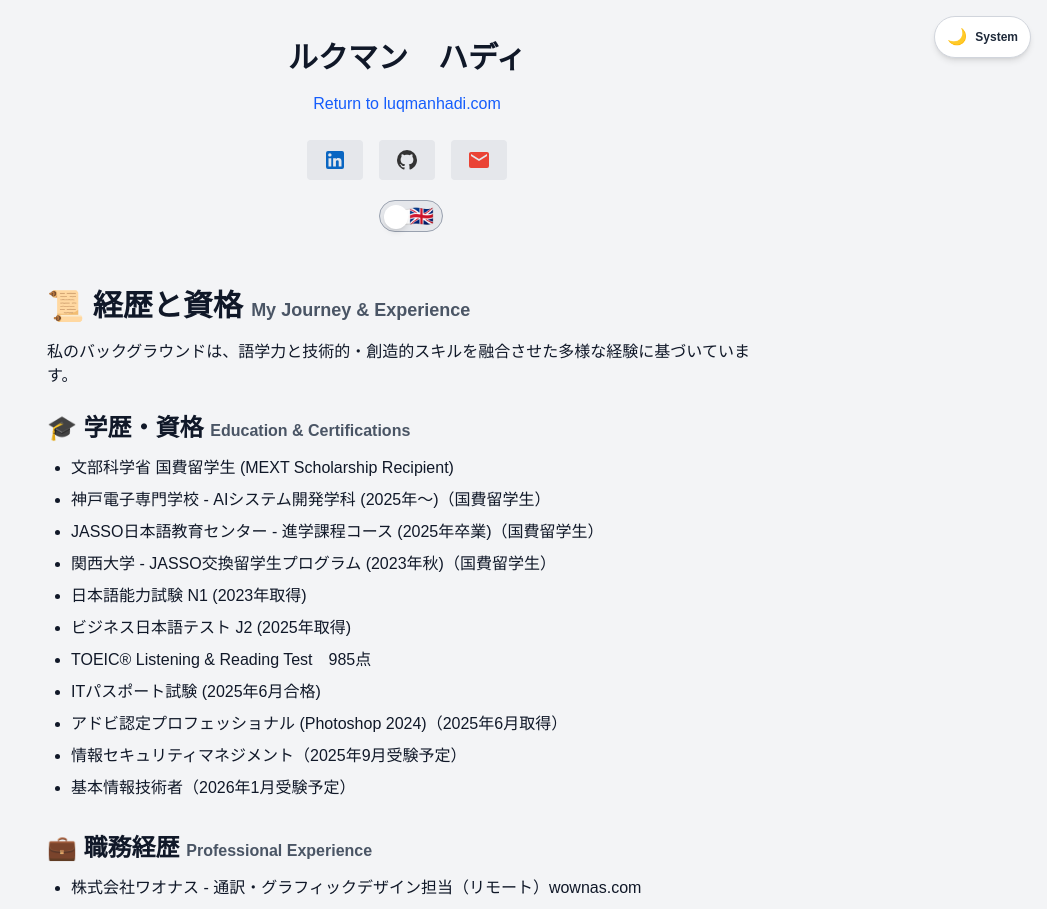
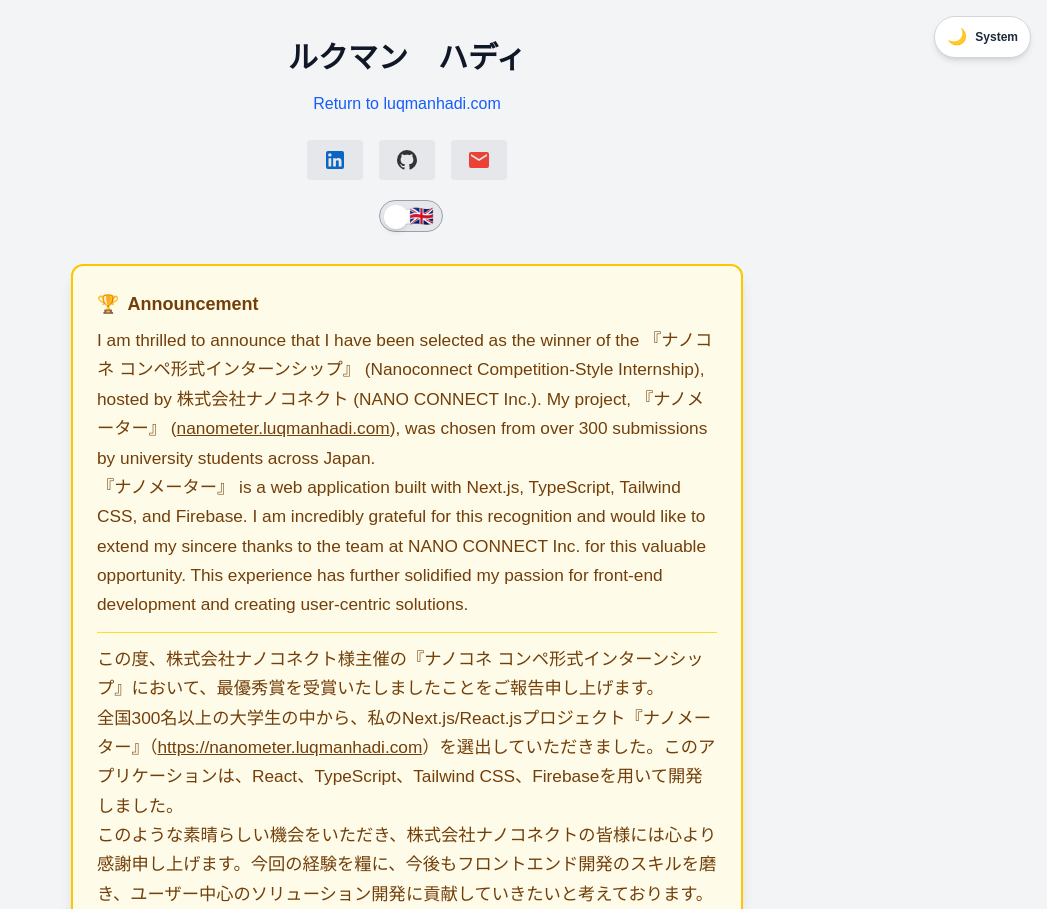
Before and after one commit to luqhardy/Luqman-Pr-Page, a Next.js app: page / in a window 1280 px wide. Shown: the top 909 px of the page, without its empty margins (233-1280 px from the left). Built offline with nearby package versions, Linux system fonts and the light colour scheme.

Commit message:
Update page.tsx

```diff
--- a/src/app/page.tsx
+++ b/src/app/page.tsx
@@ -255,6 +255,26 @@
           />
         </button>
       </div>
+
+      {/* Announcement Section */}
+      <div className={`max-w-2xl mx-auto mb-8 p-6 rounded-xl border-2 shadow-lg transition-colors duration-300 ${resolvedTheme === 'dark' ? 'bg-gray-900 border-yellow-400 text-yellow-100' : 'bg-yellow-50 border-yellow-400 text-yellow-900'}`}
+        style={{ fontSize: '1.08rem', lineHeight: '1.7' }}
+      >
+        <div className="mb-2 text-lg font-bold flex items-center gap-2">
+          <span role="img" aria-label="Trophy">🏆</span>
+          <span>Announcement</span>
+        </div>
+        <div className="mb-2">
+          I am thrilled to announce that I have been selected as the winner of the 『ナノコネ コンペ形式インターンシップ』 (Nanoconnect Competition-Style Internship), hosted by 株式会社ナノコネクト (NANO CONNECT Inc.). My project, 『ナノメーター』 (<a href="https://nanometer.luqmanhadi.com" className="underline hover:text-blue-600 dark:hover:text-blue-300" target="_blank" rel="noopener noreferrer">nanometer.luqmanhadi.com</a>), was chosen from over 300 submissions by university students across Japan.<br/>
+          『ナノメーター』 is a web application built with Next.js, TypeScript, Tailwind CSS, and Firebase. I am incredibly grateful for this recognition and would like to extend my sincere thanks to the team at NANO CONNECT Inc. for this valuable opportunity. This experience has further solidified my passion for front-end development and creating user-centric solutions.
+        </div>
+        <div className="border-t border-yellow-300 my-3" />
+        <div>
+          この度、株式会社ナノコネクト様主催の『ナノコネ コンペ形式インターンシップ』において、最優秀賞を受賞いたしましたことをご報告申し上げます。<br/>
+          全国300名以上の大学生の中から、私のNext.js/React.jsプロジェクト『ナノメーター』（<a href="https://nanometer.luqmanhadi.com" className="underline hover:text-blue-600 dark:hover:text-blue-300" target="_blank" rel="noopener noreferrer">https://nanometer.luqmanhadi.com</a>）を選出していただきました。このアプリケーションは、React、TypeScript、Tailwind CSS、Firebaseを用いて開発しました。<br/>
+          このような素晴らしい機会をいただき、株式会社ナノコネクトの皆様には心より感謝申し上げます。今回の経験を糧に、今後もフロントエンド開発のスキルを磨き、ユーザー中心のソリューション開発に貢献していきたいと考えております。
+        </div>
+      </div>
       <section className={`p-6 max-w-3xl mx-auto ${resolvedTheme === 'dark' ? 'text-white' : 'text-gray-900'}`}>
         <h1 className="text-3xl font-bold mb-4">
           {content[language].journeyTitle} <span className={`text-lg ${resolvedTheme === 'dark' ? 'text-gray-400' : 'text-gray-600'}`}>{content[language].journeySubtitle}</span>
```
